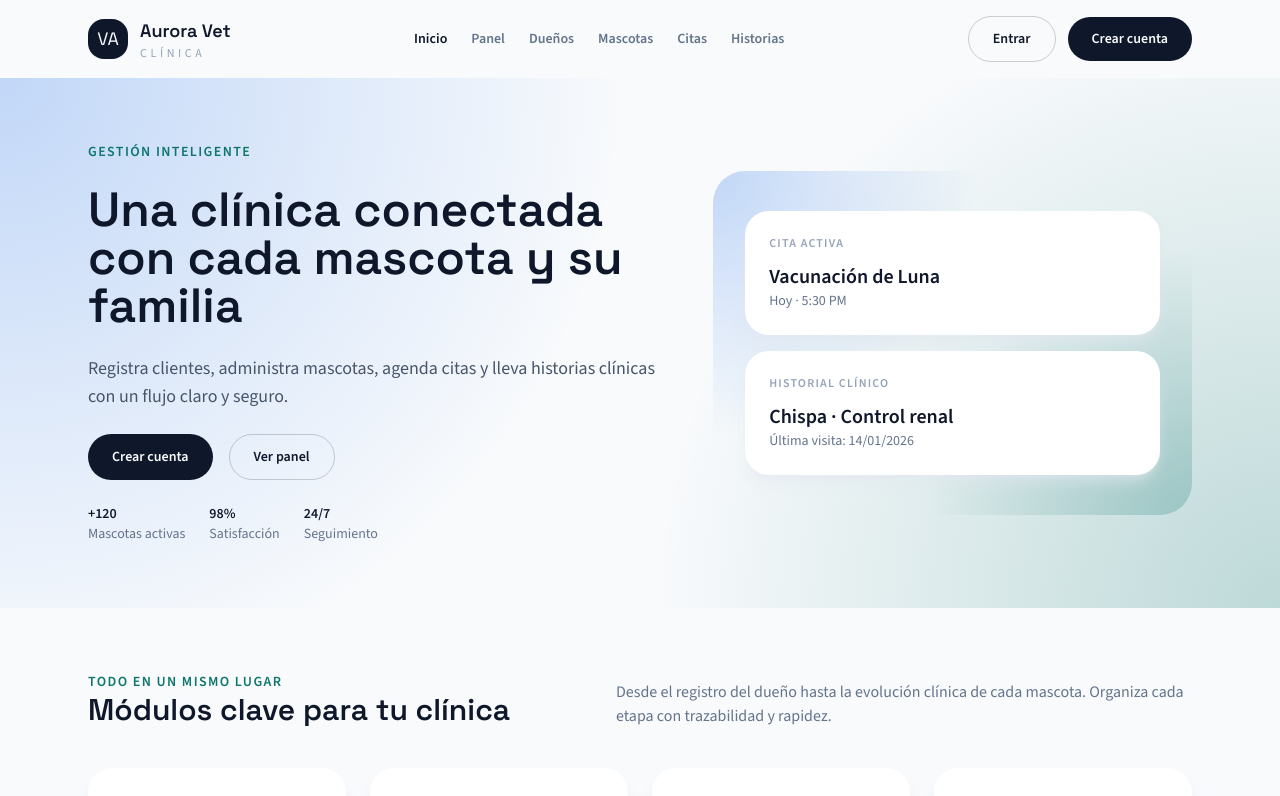
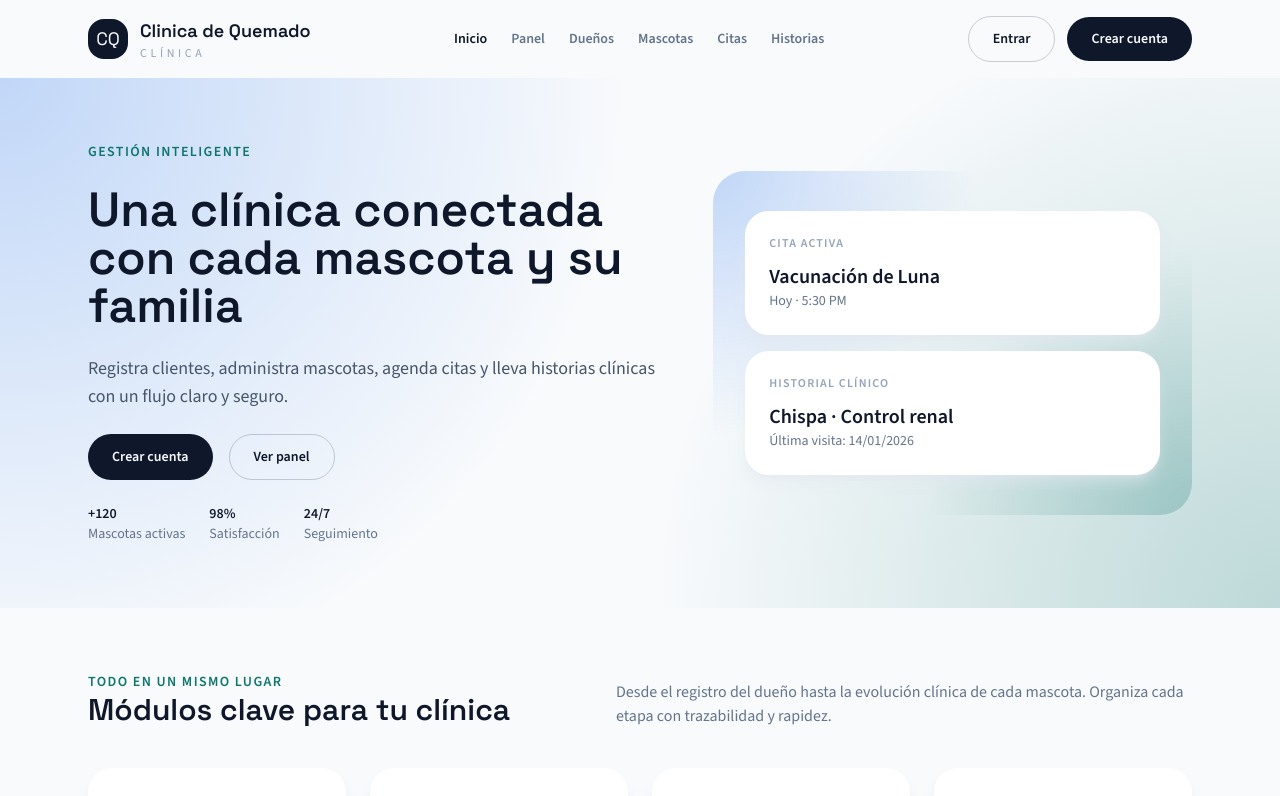
Before and after one commit to albesroger/Clinica_Veterinaria, a React (Vite) app in the folder frontend/: page / in a window 1280 px wide. Shown: the top 796 px of the page. Built offline with nearby package versions, Linux system fonts and the light colour scheme; no server answers.

Commit message:
udpate nombre clinica

```diff
--- a/frontend/src/components/NavBar.jsx
+++ b/frontend/src/components/NavBar.jsx
@@ -11,9 +11,9 @@ export default function NavBar() {
     <header className="sticky top-0 z-30 bg-mist/80 backdrop-blur">
       <div className="container-pad flex items-center justify-between py-4">
         <div className="flex items-center gap-3">
-          <div className="h-10 w-10 rounded-2xl bg-ink text-mist flex items-center justify-center font-display text-lg">VA</div>
+          <div className="h-10 w-10 rounded-2xl bg-ink text-mist flex items-center justify-center font-display text-lg">CQ</div>
           <div>
-            <p className="font-display text-lg font-semibold">Aurora Vet</p>
+            <p className="font-display text-lg font-semibold">Clinica de Quemado</p>
             <p className="text-xs uppercase tracking-[0.3em] text-slate-400">CLÍNICA</p>
           </div>
         </div>
```
Also changed, not shown: 1 other file (tests, documents, lock files or other folders).
